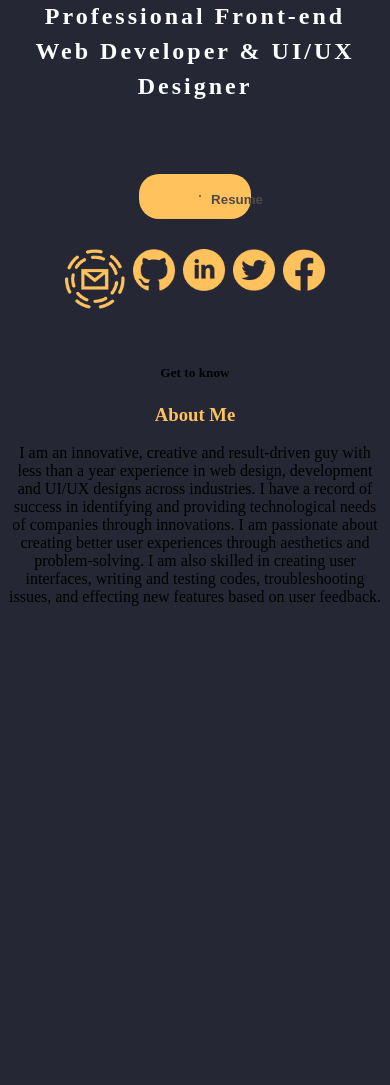
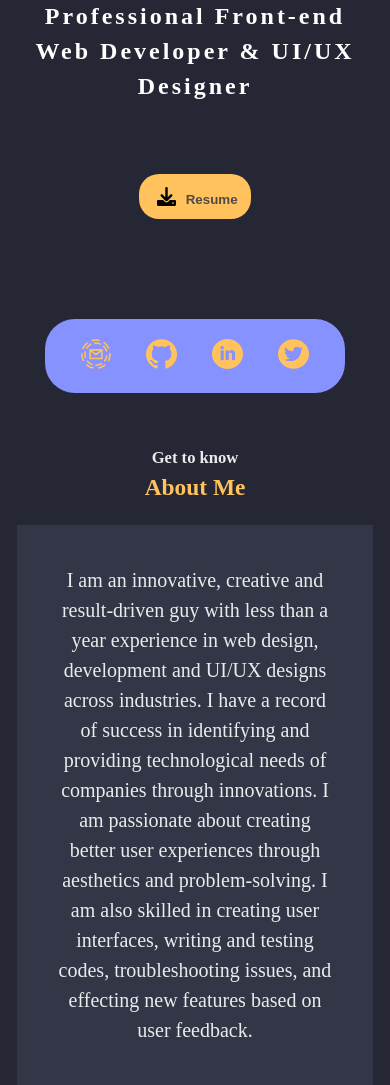
Before and after one commit to Omolounnu-Oluwafemi/Oluwafemi, a plain HTML site: page index.html in a window 390 px wide. Shown: the part 636-1721 px from the top of the page. Before the commit the page ends 1258 px from the top, so only its background shows below. Drawn offline with Linux system fonts and the light colour scheme.

Commit message:
progress

```diff
--- a/index.css
+++ b/index.css
@@ -46,6 +46,7 @@
     margin-top: -8px;
     margin-right: 10px;
     margin-left: 20px;
+    height: 25px;
   }
 
   .resume {
@@ -61,11 +62,12 @@
     background-color: #ffc25c;
     border: none;
     border-radius: 20px;
+    /* justify-content: center; */
   }
 
-  .container-fluid {
+  /* .container-fluid {
     background-color: #61657a;
-  }
+  } */
 
   .hero {
     display: flex;
@@ -124,19 +126,22 @@
     font-size: 20px;
     width: 60%;
     color: #eaebec;
-    margin: 50px 20% 50px 18%;
+    margin: auto;
     line-height: 30px;
+  }
+
+  .me {
     background-color: #333646;
-    padding: 20px 30px 20px 30px;
-
+    padding: 40px 40px 40px 40px;
   }
 
   .getoknow {
-    margin: 0px 43.5% 20px 43%;
+    margin-top: 70px;
+    margin-bottom: -25px;
   }
 
-  .me {
-    margin: 0px 42% 0px 42%;
+  .empty {
+    display: none;
   }
 
   .Devtools {
--- a/index.html
+++ b/index.html
@@ -56,7 +56,6 @@
             <button class="resume" href="#">
               <div style="display: flex;">
               <img class="img_resume" src="images/download-solid.svg"><strong>Resume</strong></img>
-
             </div>
             </button>
           </div>
@@ -65,30 +64,28 @@
             <div class="line"></div>
             <div class="socials">
               <a href="#">
-              <img src="images/mailicon.png" alt="HTML tutorial" style="width:60px;height:60px;margin-bottom: 30px;">
+              <img src="images/mailicon.png" alt="Message me" class="socialicons">
               </a>
              <a href="#">
-              <img src="images/githubicon.png" alt="HTML tutorial" style="width:42px;height:42px;margin-bottom: 10px;margin-left: 8px;">
+              <img src="images/githubicon.png" alt="Github" class="socialicons" >
               </a>
              <a href="#">
-              <img src="images/linkedinicon.png" alt="HTML tutorial" style="width:42px;height:42px;margin-bottom: 10px;margin-left: 8px;">
+              <img src="images/linkedinicon.png" alt="Linkedin " class="socialicons">
               </a>
              <a href="#">
-              <img src="images/twittericon.png" alt="HTML tutorial" style="width:42px;height:42px;margin-bottom: 10px;margin-left: 8px;">
-              </a>
-             <a href="#">
-              <img src="images/facebookicon.png" alt="HTML tutorial" style="width:42px;height:42px;margin-bottom: 0px;margin-left: 8px;">
+              <img src="images/twittericon.png" alt="Twitter " class="socialicons">
               </a>
           </div>
         </div>
     </div>
   </body>
+  <div class="empty"></div>
   <section class="">
     <div class="Aboutme">
-      <div class="">
-        <h5 style="text-align:center;">Get to know</h5>
+      <div >
+        <h5 class="getoknow" style="text-align:center;">Get to know</h5>
         <h3 style="text-align:center; color: #ffc25c;">About Me</h3>
-        <p style="text-align:center;">
+        <p class="me" style="text-align:center;">
           I am an innovative, creative and result-driven guy with less than a
           year experience in web design, development and UI/UX designs across
           industries. I have a record of success in identifying and providing
@@ -101,7 +98,7 @@
       </div>
     </div>
   </section>
-  <!-- <section class="Devtools">
+  <section class="Devtools">
           <h5 style="text-align:center;">What skills do i have?</h5>
           <h3 style="text-align:center; color: #ffc25c; margin-bottom: 50px;">My Dev-tools and Skills</h3>
     <div class="frontothers">
@@ -207,5 +204,5 @@
     </div>
     </div>
   </div>
-  </section> -->
+  </section>
 </html>
--- a/mobile.css
+++ b/mobile.css
@@ -1,4 +1,4 @@
-@media screen and (max-width:800px) {
+@media screen and (max-width:799px) {
     .body {
         background-color: #252734;
     }
@@ -63,18 +63,98 @@
 
     .img_resume {
         width: 20%;
-        margin-top: -8px;
-        margin-right: 10px;
-        margin-left: 20px;
+        margin-top: -6px;
+        margin-right: 10%;
+        margin-left: 40%;
+        height: 25px;
     }
 
     .resume {
         display: block;
         margin-top: 0px;
-        margin-bottom: 10px;
-        /* margin-left: 30%; */
-        padding-left: 40px;
-        padding-right: 40px;
+        margin: auto;
+        padding-right: 10%;
+        padding-top: 18px;
+        padding-bottom: 18px;
+        color: #514949;
+        text-decoration: none;
+        background-color: #ffc25c;
+        border: none;
+        border-radius: 20px;
+        justify-self: center;
+        width: 27%;
+        height: 45px;
+    }
+
+    .line {
+        /* width: 1px;
+        border-bottom: 340px solid #ffc25c;
+        margin-left: 256px; */
+        display: none;
+    }
+
+    .line_socials {
+        display: block;
+        margin-top: 100px;
+        width: 80%;
+        margin-left: 10%;
+        margin-right: 10%;
+        padding: 20px 0px 20px 0px;
+        border-radius: 30px;
+        background-color: #8692ff;
+    }
+
+    .socials {
+        display: flex;
+        justify-content: space-evenly;
+    }
+
+    .socialicons {
+        width: 100%;
+        height: 30px;
+        margin-bottom: 0px;
+
+    }
+
+    .empty {
+        margin-top: 50px;
+    }
+
+    .Aboutme {
+        font-size: 20px;
+        width: 90%;
+        color: #eaebec;
+        margin: auto;
+        line-height: 30px;
+    }
+
+    .me {
+        background-color: #333646;
+        padding: 40px 40px 40px 40px;
+    }
+
+    .getoknow {
+        margin-bottom: -25px;
+    }
+}
+
+@media screen and (max-width:430px) {
+
+    .img_resume {
+        width: 20%;
+        margin-top: -8px;
+        margin-right: 10%;
+        margin-left: 13%;
+    }
+
+    .resume {
+        display: block;
+        margin-top: 0px;
+        /* margin-bottom: 10px;
+        margin-left: 35%; */
+        /* padding-left: 20%;*/
+        margin: auto;
+        padding-right: 3%;
         padding-top: 18px;
         padding-bottom: 18px;
         color: #514949;
@@ -87,21 +167,21 @@
         height: 45px;
     }
 
-    .line {
-        /* width: 1px;
-        border-bottom: 340px solid #ffc25c;
-        margin-left: 256px; */
-        display: none;
+    .Aboutme {
+        font-size: 20px;
+        width: 95%;
+        color: #eaebec;
+        margin: auto;
+        line-height: 30px;
+
     }
 
-    .line_socials {
-        display: block;
-        margin-top: 30px;
+    .me {
+        background-color: #333646;
+        padding: 40px 40px 40px 40px;
     }
 
-    .socials {
-        display: flex;
-        justify-content: center;
-        margin-left: 0px;
+    .getoknow {
+        margin-bottom: -25px;
     }
 }
```
